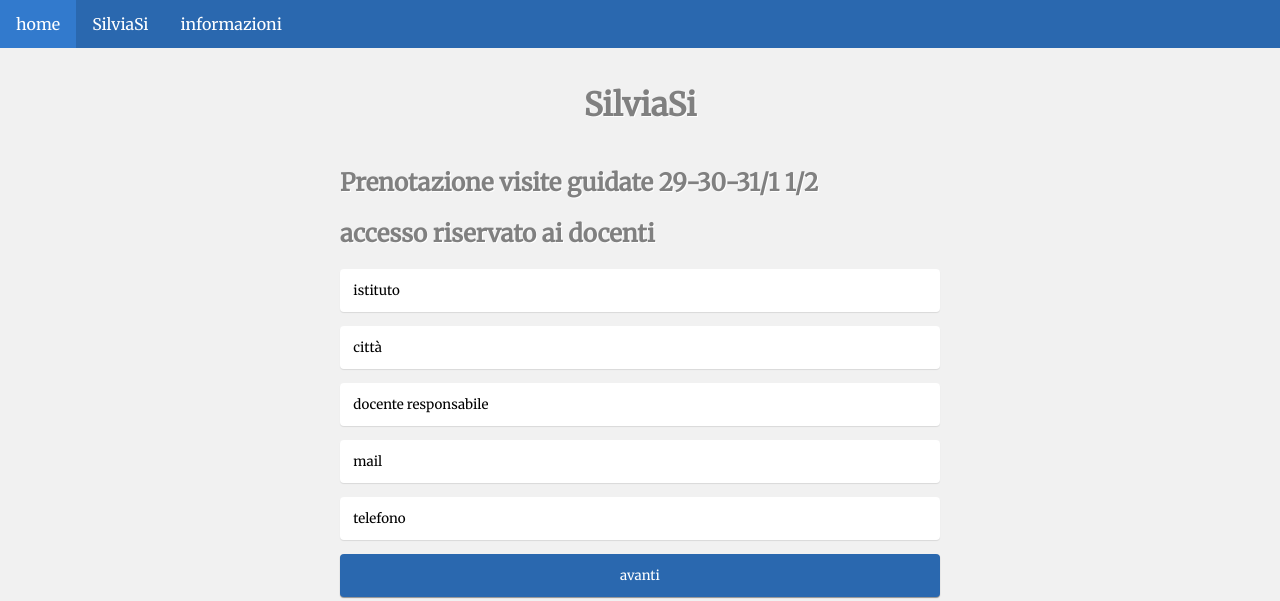
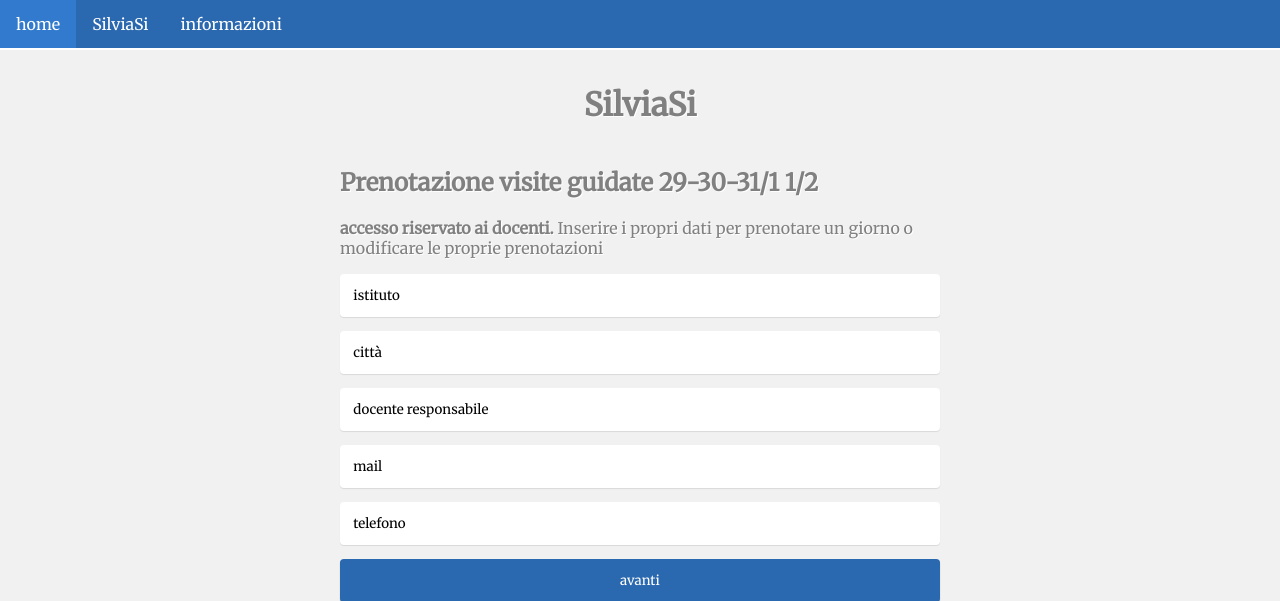
Before and after one commit to liceobanfi/siliviasi, a PHP site: page / in a window 1280 px wide. Shown: the top 601 px of the page. Run offline with PHP 8.4, Linux system fonts and the light colour scheme.

Commit message:
minor changes

```diff
--- a/css/index.css
+++ b/css/index.css
@@ -21,6 +21,9 @@ ul {
   padding: 0;
   overflow: hidden;
   background-color: #2a68af;
+  -moz-box-shadow: 10px 2px 2px white;
+  -webkit-box-shadow: 10px 21px 2px white;
+  box-shadow: 0 2px 0 white;
 }
 
 li {
@@ -42,12 +45,12 @@ li a:hover {
 
 
 /* --- registration form --- */
-h1,h2 {
+h1,h2,h3,p {
   text-align: center;
   color: #808080;
   text-shadow: 1px 1px 0 white;
 }
-h2{
+h2,h3,p{
   text-align:left;
 }
 
--- a/css/prenotazione.css
+++ b/css/prenotazione.css
@@ -21,6 +21,9 @@ ul {
   padding: 0;
   overflow: hidden;
   background-color: #2a68af;
+  -moz-box-shadow: 10px 2px 2px white;
+  -webkit-box-shadow: 10px 21px 2px white;
+  box-shadow: 0 2px 0 white;
 }
 
 li {
--- a/index.php
+++ b/index.php
@@ -20,7 +20,8 @@
       <h1>SilviaSi</h1>
       <form id="js-registration-form" class="cf" >
       <h2>Prenotazione visite guidate 29-30-31/1 1/2</h2>
-      <h2>accesso riservato ai docenti</h2>
+      <p><strong>accesso riservato ai docenti. </strong> Inserire i propri dati per prenotare un giorno o modificare
+le proprie prenotazioni</p>
       <input name="scuola" placeholder="istituto" />
       <input name="citta" placeholder="città" />
       <input name="docente" placeholder="docente responsabile" />
```
